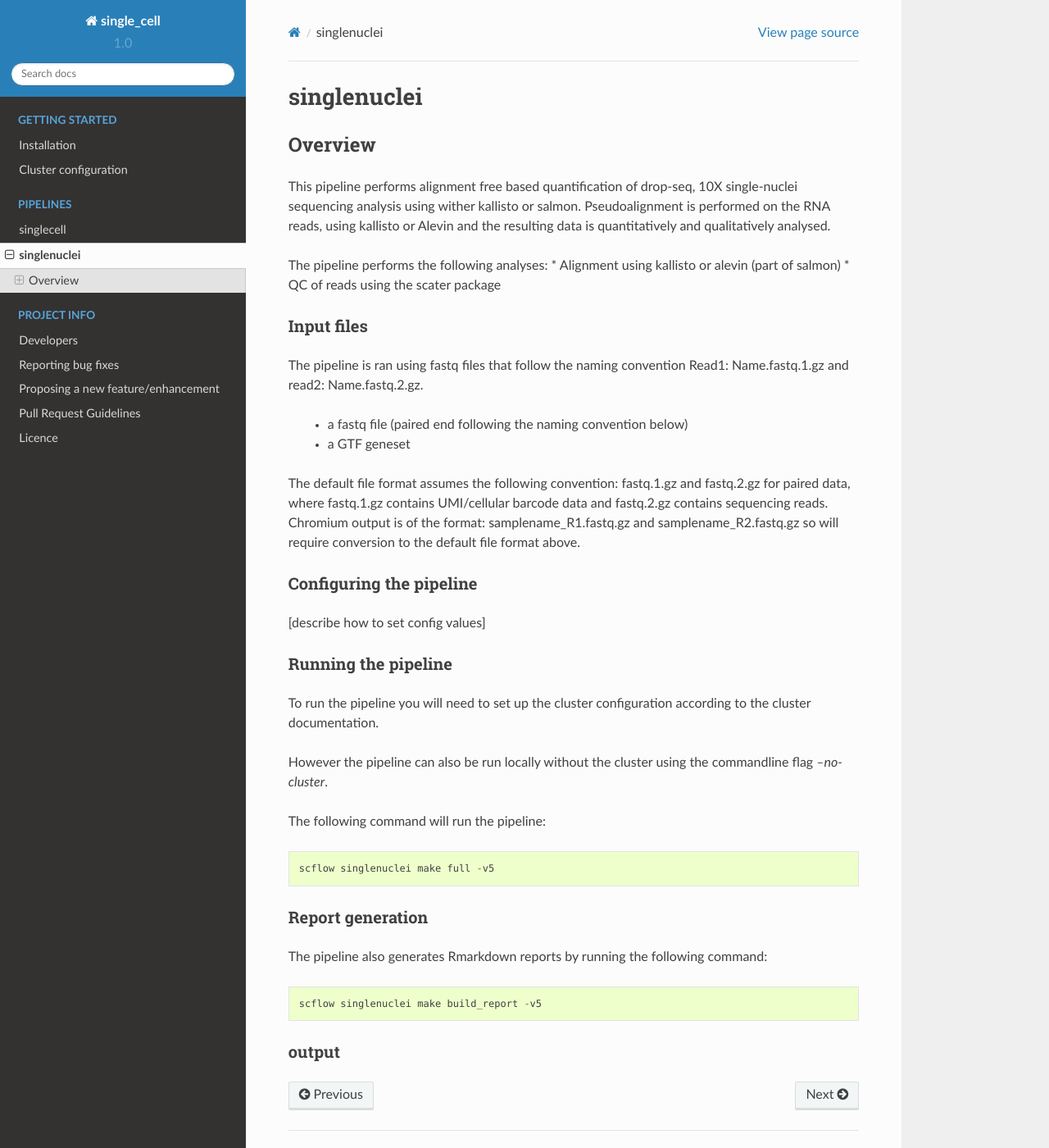
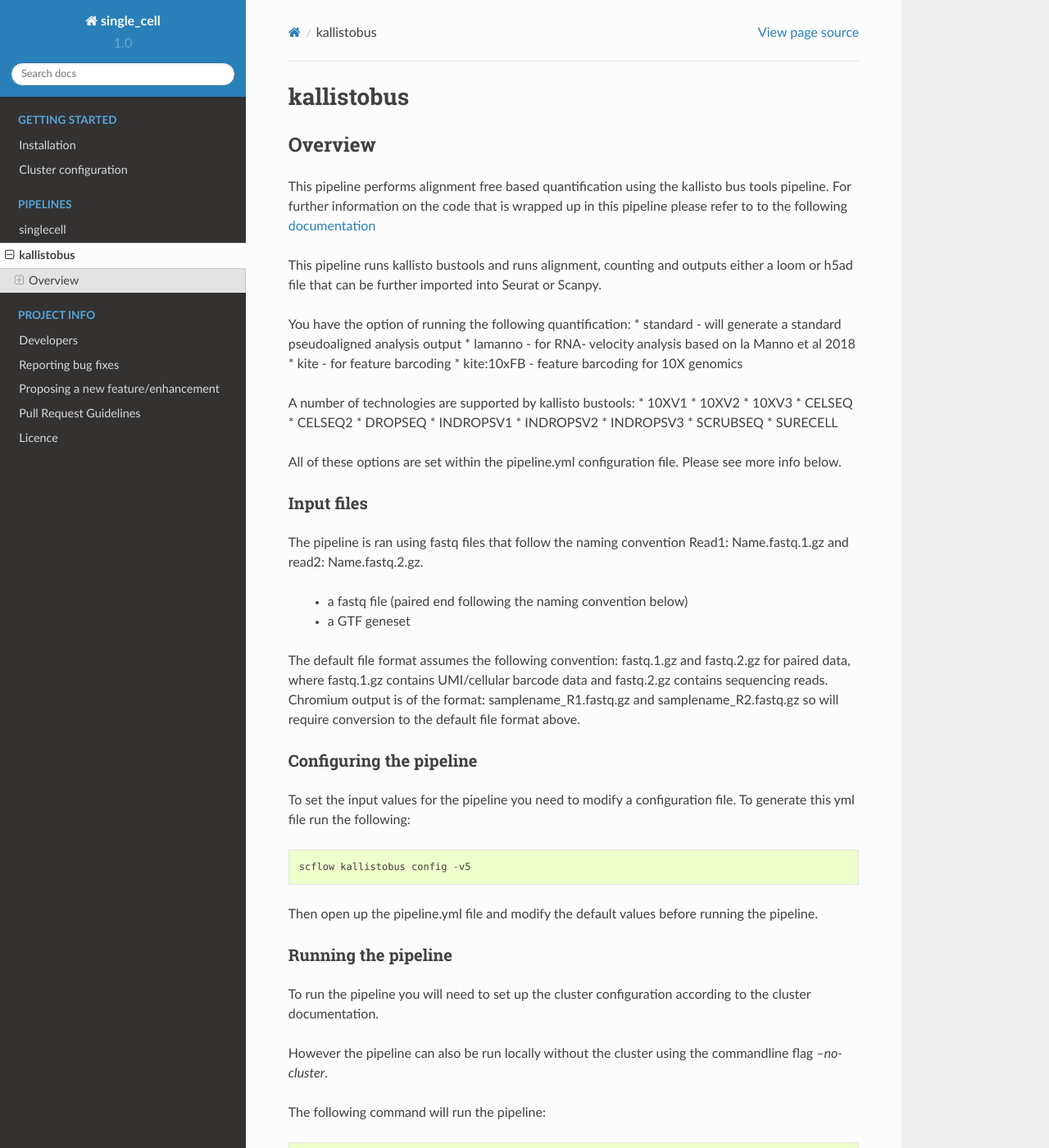
Before and after one commit to cribbslab/scflow, a Sphinx documentation site: the page built from docs/pipelines/Singlenuclei.rst, in a window 1280 px wide and 1400 px high. Shown: the whole window at 82% size. Built offline with Sphinx 7.4.7 and the Read the Docs theme 2.0.0, drawn with Linux system fonts in a browser that asks for light colours; formulas are drawn with MathJax 3; pages that are not in the unit, such as notebooks, are missing from menus; some of the changed text lies outside the part shown.

Commit message:
documentation updates

```diff
--- a/docs/pipelines/Singlenuclei.rst
+++ b/docs/pipelines/Singlenuclei.rst
@@ -1,20 +1,40 @@
 
-============
-singlenuclei
-============
+===========
+kallistobus
+===========
 
 Overview
 ========
 
-This pipeline performs alignment free based quantification of drop-seq, 10X
-single-nuclei sequencing analysis using wither kallisto or salmon.
-Pseudoalignment is performed on the RNA reads,
-using kallisto or Alevin and the resulting data is quantitatively
-and qualitatively analysed.
+This pipeline performs alignment free based quantification using the kallisto bus tools
+pipeline. For further information on the code that is wrapped up in this pipeline please
+refer to to the following `documentation <https://github.com/pachterlab/kb_python>`_
 
-The pipeline performs the following analyses:
-* Alignment using kallisto or alevin (part of salmon)
-* QC of reads using the scater package
+This pipeline runs kallisto bustools and runs alignment, counting and outputs either a
+loom or h5ad file that can be further imported into Seurat or Scanpy.
+
+You have the option of running the following quantification:
+* standard - will generate a standard pseudoaligned analysis output
+* lamanno -  for RNA- velocity analysis based on la Manno et al 2018
+* kite - for feature barcoding
+* kite:10xFB - feature barcoding for 10X genomics
+
+A number of technologies are supported by kallisto bustools:
+* 10XV1
+* 10XV2
+* 10XV3
+* CELSEQ
+* CELSEQ2
+* DROPSEQ
+* INDROPSV1
+* INDROPSV2
+* INDROPSV3
+* SCRUBSEQ
+* SURECELL
+
+
+All of these options are set within the pipeline.yml configuration file. Please see
+more info below.
 
 Input files
 -----------
@@ -35,7 +55,12 @@ format above.
 Configuring the pipeline
 ------------------------
 
-[describe how to set config values]
+To set the input values for the pipeline you need to modify a configuration
+file. To generate this yml file run the following::
+
+   scflow kallistobus config -v5
+
+Then open up the pipeline.yml file and modify the default values before running the pipeline.
 
 Running the pipeline
 --------------------
@@ -48,16 +73,12 @@ commandline flag `--no-cluster`.
 
 The following command will run the pipeline::
 
-   scflow singlenuclei make full -v5
+   scflow kallistobus make full -v5
 
-
-Report generation
------------------
-
-The pipeline also generates Rmarkdown reports by running the following command::
-
-   scflow singlenuclei make build_report -v5
 
 
 output
 ------
+
+The output of the piepline is a bus record for each sample than can be combined using downstream tools
+such as Seurat or Scanpy.
```
